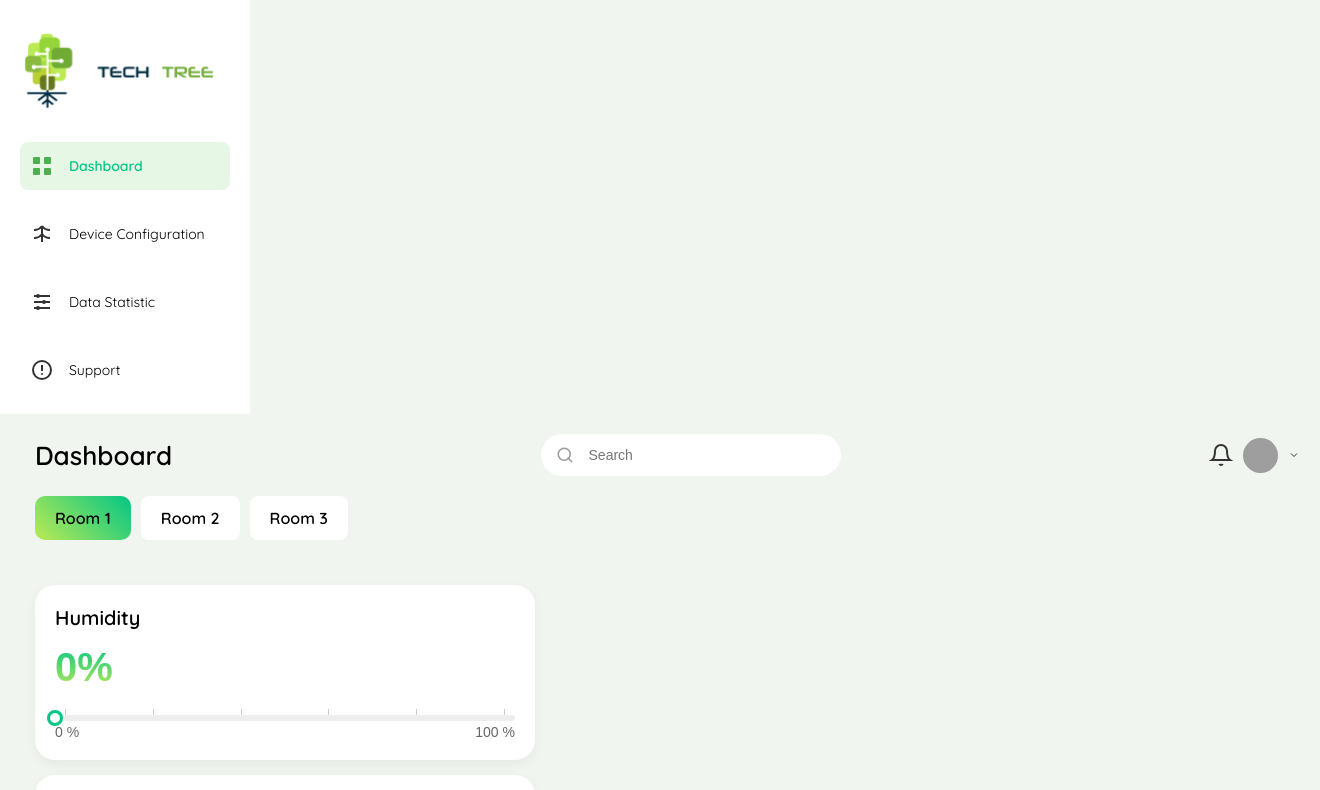
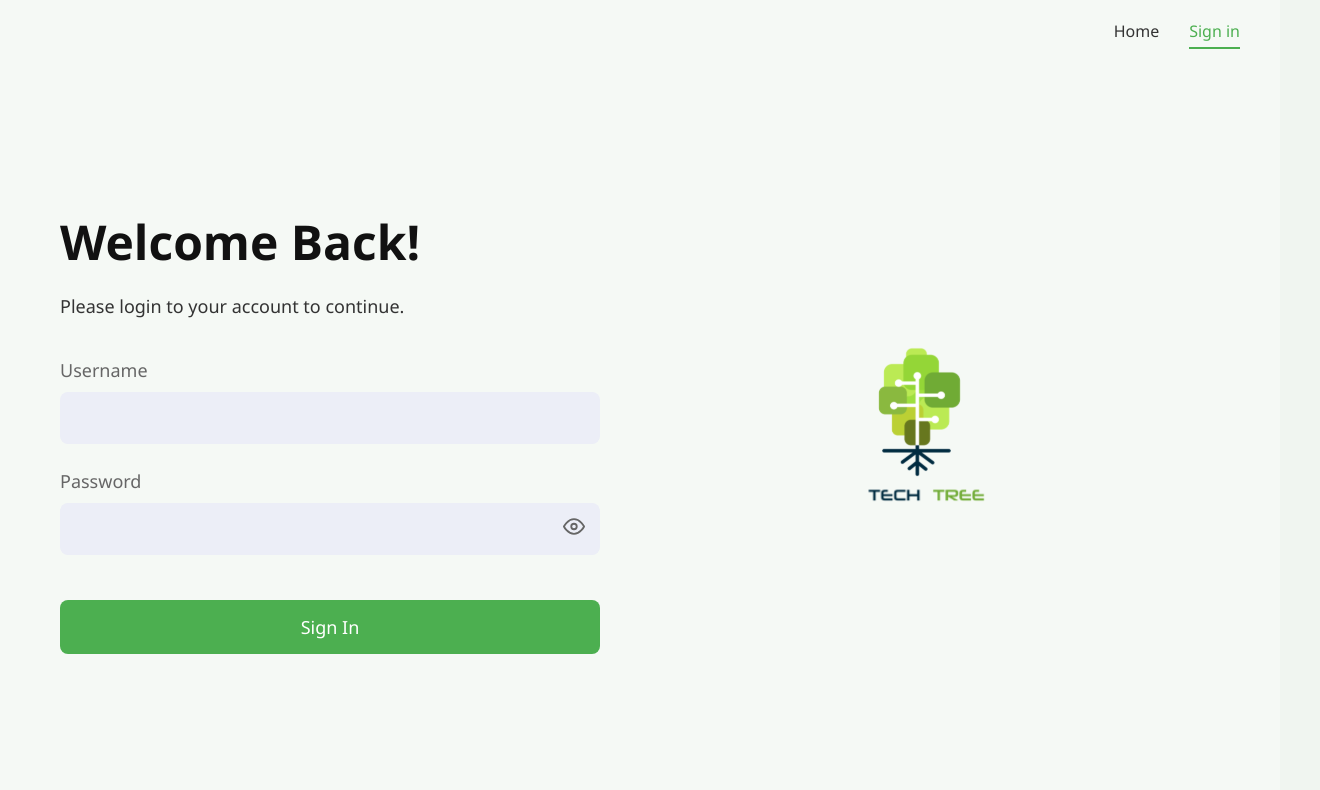
Before and after one commit to kchan139/fe-smartfarm, a React (Create React App) app: page / in a window 1280 px wide. Shown: the top 790 px of the page, 1320 px wide, since content can reach past the window. Built offline with nearby package versions, Linux system fonts and the light colour scheme; no server answers; grey boxes are pictures that could not be loaded.

Commit message:
feat(auth): implement user login page.

```diff
--- a/src/App.js
+++ b/src/App.js
@@ -2,12 +2,14 @@ import './App.css';
 // import { Router, Routes, Route } from 'react-router-dom';
 import HomePage from './pages/HomePage/HomePage';
 import DashboardPage from './pages/Dashboard/DashboardPage';
+import Login from './pages/Login/Login';
 
 function App() {
   return (
     <>
       {/* <HomePage /> */}
-      <DashboardPage />
+      {/* <DashboardPage /> */}
+      <Login/>
     </>
   )
 }
--- a/src/pages/Login/Login.css
+++ b/src/pages/Login/Login.css
@@ -0,0 +1,179 @@
+* {
+    margin: 0;
+    padding: 0;
+    box-sizing: border-box;
+    font-family: 'Segoe UI', Tahoma, Geneva, Verdana, sans-serif;
+  }
+
+  .login-page {
+    background-color: #f5f9f5;
+    min-height: 100vh;
+    width: 100vw;
+    display: flex;
+    flex-direction: column;
+  }
+
+  header {
+    display: flex;
+    justify-content: flex-end;
+    padding: 20px 40px;
+    width: 100%;
+  }
+
+  nav a {
+    text-decoration: none;
+    color: #333;
+    margin-left: 30px;
+    font-weight: 500;
+  }
+
+  .sign-in-link {
+    color: #4CAF50;
+    border-bottom: 2px solid #4CAF50;
+    padding-bottom: 5px;
+  }
+
+  main {
+    display: flex;
+    flex: 1;
+    padding: 40px;
+    width: 100%;
+    justify-content: center;
+    align-items: center;
+  }
+
+  .login-container {
+    display: flex;
+    width: 100%;
+    justify-content: space-between;
+    align-items: center;
+    max-width: 1400px;
+    padding: 0 20px;
+  }
+
+  .login-form {
+    width: 50%;
+    max-width:600px;
+    padding-right: 40px;
+  }
+
+  .brand-container {
+    width: 50%;
+    display: flex;
+    flex-direction: column;
+    align-items: center;
+    justify-content: center;
+  }
+
+  .logo {
+    width: 120px;
+    height: 120px;
+    margin-bottom: 10px;
+  }
+
+  .brand-name {
+    font-weight: bold;
+    font-size: 18px;
+  }
+
+  .tech {
+    color: #333;
+  }
+
+  .tree {
+    color: #4CAF50;
+  }
+
+  .tagline {
+    font-size: 12px;
+    color: #888;
+    margin-top: 5px;
+  }
+
+  h1 {
+    font-size: 48px;
+    margin-bottom: 20px;
+    color: #111;
+  }
+
+  p {
+    font-size: 18px;
+    color: #333;
+    margin-bottom: 40px;
+  }
+
+  .form-group {
+    margin-bottom: 25px;
+    width: 100%;
+  }
+
+  label {
+    display: block;
+    font-size: 18px;
+    color: #666;
+    margin-bottom: 10px;
+  }
+
+  input {
+    width: 100%;
+    padding: 15px;
+    border-radius: 8px;
+    border: none;
+    background-color: #eceef7;
+    font-size: 16px;
+    outline: none;
+  }
+
+  .password-container {
+    position: relative;
+  }
+
+  .toggle-password {
+    position: absolute;
+    right: 15px;
+    top: 50%;
+    transform: translateY(-50%);
+    cursor: pointer;
+    color: #666;
+    background: none;
+    border: none;
+    font-size: 16px;
+  }
+
+  button.sign-in {
+    width: 100%;
+    padding: 15px;
+    background-color: #4CAF50;
+    color: white;
+    border: none;
+    border-radius: 8px;
+    font-size: 18px;
+    cursor: pointer;
+    margin-top: 20px;
+    transition: background-color 0.3s;
+  }
+
+  button.sign-in:hover {
+    background-color: #45a049;
+  }
+
+  @media (max-width: 992px) {
+    .login-container {
+      flex-direction: column;
+    }
+
+    .login-form, .brand-container {
+      width: 100%;
+      max-width: 500px;
+      padding-right: 0;
+    }
+
+    .brand-container {
+      margin: 50px 0;
+      order: -1;
+    }
+
+    h1 {
+      font-size: 36px;
+    }
+  }
--- a/src/pages/Login/Login.js
+++ b/src/pages/Login/Login.js
@@ -0,0 +1,74 @@
+import React, { useState } from 'react';
+import './Login.css';
+import LogoTree2 from '../../assets/logo/logotree2.svg';
+import LogoTree3 from '../../assets/logo/logotree3.svg';
+
+function Login() {
+  const [showPassword, setShowPassword] = useState(false);
+
+  const togglePassword = () => {
+    setShowPassword(!showPassword);
+  };
+
+  return (
+    <div className="login-page">
+      <header>
+        <nav>
+          <a href="#">Home</a>
+          <a href="#" className="sign-in-link">Sign in</a>
+        </nav>
+      </header>
+
+      <main>
+        <div className="login-container">
+          <div className="login-form">
+            <h1>Welcome Back!</h1>
+            <p>Please login to your account to continue.</p>
+
+            <form>
+              <div className="form-group">
+                <label htmlFor="username">Username</label>
+                <input type="text" id="username" name="username" />
+              </div>
+
+              <div className="form-group">
+                <label htmlFor="password">Password</label>
+                <div className="password-container">
+                  <input
+                    type={showPassword ? "text" : "password"}
+                    id="password"
+                    name="password"
+                  />
+                  <button
+                    type="button"
+                    className="toggle-password"
+                    onClick={togglePassword}
+                  >
+                    <svg width="22" height="22" viewBox="0 0 24 24" fill="none" stroke="currentColor" strokeWidth="2" strokeLinecap="round" strokeLinejoin="round">
+                      <path d="M1 12s4-8 11-8 11 8 11 8-4 8-11 8-11-8-11-8z"></path>
+                      <circle cx="12" cy="12" r="3"></circle>
+                      <line x1="18" y1="19" x2="6" y2="5" className="eye-slash" style={{display: showPassword ? 'block' : 'none'}}></line>
+                    </svg>
+                  </button>
+                </div>
+              </div>
+
+              <button type="submit" className="sign-in">Sign In</button>
+            </form>
+          </div>
+
+          <div className="brand-container">
+            <div className="logo">
+                <img src={LogoTree2} alt="Tech Tree Logo" width="100" height="100" />
+            </div>
+            <div className="brand-name">
+                <img src={LogoTree3} alt="Tech Tree" className= "brand-text"/>
+            </div>
+          </div>
+        </div>
+      </main>
+    </div>
+  );
+}
+
+export default Login;
```
Also changed, not shown: 1 other file (tests, documents, lock files or other folders).
